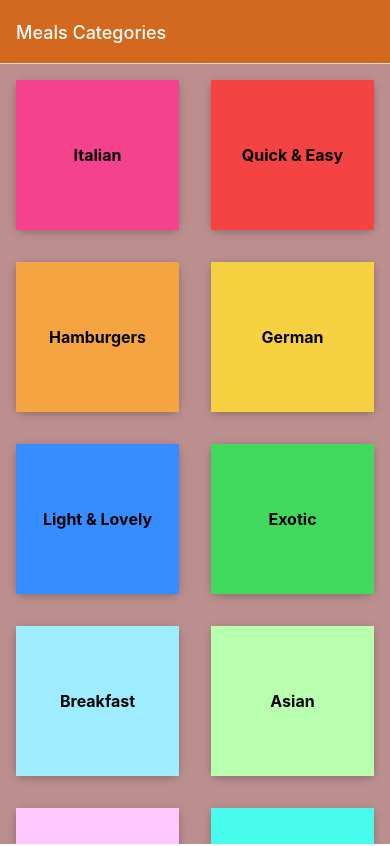
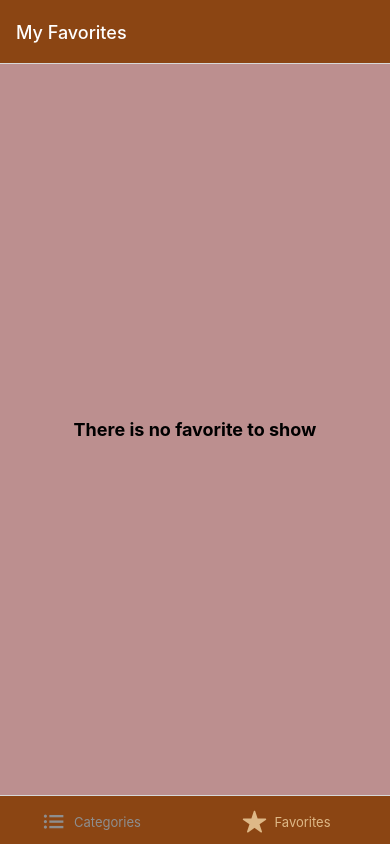
Before and after one commit to goingmyway243/UdemyReactNativeLearning, a React Native app: screen /MealsFavorite in a window 390 px wide. Built offline with nearby package versions, Linux system fonts and the light colour scheme.

Commit message:
Update Favorite Screen using ReactContext

```diff
--- a/App.js
+++ b/App.js
@@ -6,32 +6,79 @@ import { createNativeStackNavigator } from "@react-navigation/native-stack";
 import CategoriesScreen from "./screens/categories-screen";
 import OverviewScreen from "./screens/overview-screen";
 import DetailScreen from "./screens/detail-screen";
+import { createBottomTabNavigator } from "@react-navigation/bottom-tabs";
+import FavoriteScreen from "./screens/favorite-screen";
+import { Ionicons } from "@expo/vector-icons";
+import FavoriteContentProvider from "./store/context/FavoriteContext";
 
 const Stack = createNativeStackNavigator();
+const BottomTab = createBottomTabNavigator();
+
+function BottomTabNavigation() {
+  return (
+    <BottomTab.Navigator
+      screenOptions={{
+        headerStyle: { backgroundColor: "saddlebrown" },
+        headerTintColor: "white",
+        tabBarStyle: { backgroundColor: "saddlebrown" },
+        tabBarActiveTintColor: "burlywood",
+        tabBarLabelPosition: "beside-icon",
+      }}
+      sceneContainerStyle={{
+        backgroundColor: "rosybrown",
+      }}
+    >
+      <BottomTab.Screen
+        name="MealsCategory"
+        component={CategoriesScreen}
+        options={{
+          headerTitle: "All Categories",
+          tabBarIcon: ({ color, size }) => (
+            <Ionicons size={size} color={color} name="list" />
+          ),
+          tabBarLabel: "Categories",
+        }}
+      />
+      <BottomTab.Screen
+        name="MealsFavorite"
+        component={FavoriteScreen}
+        options={{
+          headerTitle: "My Favorites",
+          tabBarIcon: ({ color, size }) => (
+            <Ionicons size={size} color={color} name="star" />
+          ),
+          tabBarLabel: "Favorites",
+        }}
+      />
+    </BottomTab.Navigator>
+  );
+}
 
 export default function App() {
   return (
     <>
       <StatusBar style="light"></StatusBar>
+      <FavoriteContentProvider>
         <NavigationContainer>
           <Stack.Navigator
             screenOptions={{
-            headerStyle: { backgroundColor: "chocolate" },
+              headerStyle: { backgroundColor: "saddlebrown" },
               headerTintColor: "white",
               contentStyle: { backgroundColor: "rosybrown" },
             }}
           >
             <Stack.Screen
-            name="MealsCategories"
-            component={CategoriesScreen}
+              name="Home"
+              component={BottomTabNavigation}
               options={{
-              title: "Meals Categories",
+                headerShown: false,
               }}
             />
             <Stack.Screen name="MealsOverview" component={OverviewScreen} />
             <Stack.Screen name="MealsDetail" component={DetailScreen} />
           </Stack.Navigator>
         </NavigationContainer>
+      </FavoriteContentProvider>
     </>
   );
 }
--- a/babel.config.js
+++ b/babel.config.js
@@ -1,6 +1,14 @@
-module.exports = function(api) {
+module.exports = function (api) {
   api.cache(true);
   return {
-    presets: ['babel-preset-expo'],
+    presets: ["babel-preset-expo"],
+    plugins: [
+      [
+        "react-native-reanimated/plugin",
+        {
+          relativeSourceLocation: true,
+        },
+      ],
+    ],
   };
 };
--- /dev/null
+++ b/components/meal-list.js
@@ -0,0 +1,35 @@
+import { FlatList, StyleSheet, View } from "react-native";
+import MealItem from "./meal-item";
+
+export default function MealList({ mealData }) {
+  function renderMealItem(itemData) {
+    const item = itemData.item;
+
+    const mealItem = {
+      id: item.id,
+      title: item.title,
+      imageUrl: item.imageUrl,
+      duration: item.duration,
+      complexity: item.complexity,
+      affordability: item.affordability,
+    };
+
+    return <MealItem {...mealItem} />;
+  }
+
+  return (
+    <View style={styles.container}>
+      <FlatList
+        data={mealData}
+        renderItem={renderMealItem}
+        keyExtractor={(item) => item.id}
+      />
+    </View>
+  );
+}
+
+const styles = StyleSheet.create({
+  container: {
+    flex: 1,
+  },
+});
--- a/package.json
+++ b/package.json
@@ -9,6 +9,8 @@
     "web": "expo start --web"
   },
   "dependencies": {
+    "@react-navigation/bottom-tabs": "^6.5.8",
+    "@react-navigation/drawer": "^6.6.3",
     "@react-navigation/native": "^6.1.7",
     "@react-navigation/native-stack": "^6.9.13",
     "expo": "~48.0.18",
@@ -18,6 +20,8 @@
     "expo-status-bar": "~1.4.4",
     "react": "18.2.0",
     "react-native": "0.71.8",
+    "react-native-gesture-handler": "~2.9.0",
+    "react-native-reanimated": "~2.14.4",
     "react-native-safe-area-context": "4.5.0",
     "react-native-screens": "~3.20.0"
   },
--- a/screens/detail-screen.js
+++ b/screens/detail-screen.js
@@ -1,27 +1,40 @@
-import { useLayoutEffect } from "react";
+import { useContext, useLayoutEffect } from "react";
 import { Image, ScrollView, StyleSheet, Text, View } from "react-native";
 import DetailItem from "../components/detail-item";
 import List from "../components/detail-screen/list";
 import Subtitle from "../components/detail-screen/subtitle";
 import IconButton from "../components/icon-button";
 import { MEALS } from "../data/dummy-data";
+import { FavoriteContext } from "../store/context/FavoriteContext";
 
 export default function DetailScreen({ route, navigation }) {
   const { mealId } = route.params;
 
+  const favContext = useContext(FavoriteContext);
+
   const mealItem = MEALS.find((meal) => meal.id === mealId);
 
-  function onMarkingPressHandler() {
-    console.log("marked!");
+  const isFavMeal = favContext.ids.includes(mealId);
+
+  function onFavoritePressHandler() {
+    if (isFavMeal) {
+      favContext.removeFavorite(mealId);
+    } else {
+      favContext.addFavorite(mealId);
+    }
   }
 
   useLayoutEffect(() => {
     navigation.setOptions({
       headerRight: () => (
-        <IconButton name="star" color="white" onPress={onMarkingPressHandler} />
+        <IconButton
+          name={isFavMeal ? "star" : "star-outline"}
+          color="white"
+          onPress={onFavoritePressHandler}
+        />
       ),
     });
-  }, [navigation, onMarkingPressHandler]);
+  }, [navigation, onFavoritePressHandler]);
 
   return (
     <ScrollView style={styles.rootContainer}>
--- /dev/null
+++ b/screens/favorite-screen.js
@@ -0,0 +1,33 @@
+import { useContext } from "react";
+import { StyleSheet, Text, View } from "react-native";
+import MealList from "../components/meal-list";
+import { MEALS } from "../data/dummy-data";
+import { FavoriteContext } from "../store/context/FavoriteContext";
+
+export default function FavoriteScreen() {
+  const favContext = useContext(FavoriteContext);
+
+  const mealData = MEALS.filter((meal) => favContext.ids.includes(meal.id));
+
+  if (mealData.length === 0) {
+    return (
+      <View style={styles.emptyContainer}>
+        <Text style={styles.emptyText}>There is no favorite to show</Text>
+      </View>
+    );
+  }
+
+  return <MealList mealData={mealData} />;
+}
+
+const styles = StyleSheet.create({
+  emptyContainer: {
+    flex: 1,
+    alignItems: "center",
+    justifyContent: "center",
+  },
+  emptyText: {
+    fontSize: 18,
+    fontWeight: "bold",
+  },
+});
--- a/screens/overview-screen.js
+++ b/screens/overview-screen.js
@@ -1,6 +1,5 @@
 import { useLayoutEffect } from "react";
-import { FlatList, StyleSheet, Text, View } from "react-native";
-import MealItem from "../components/meal-item";
+import MealList from "../components/meal-list";
 import { CATEGORIES, MEALS } from "../data/dummy-data";
 
 export default function OverviewScreen({ route, navigation }) {
@@ -20,34 +19,5 @@ export default function OverviewScreen({ route, navigation }) {
     });
   }, [categoryId, navigation]);
 
-  function renderMealItem(itemData) {
-    const item = itemData.item;
-
-    const mealItem = {
-      id: item.id,
-      title: item.title,
-      imageUrl: item.imageUrl,
-      duration: item.duration,
-      complexity: item.complexity,
-      affordability: item.affordability,
-    };
-
-    return <MealItem {...mealItem} />;
-  }
-
-  return (
-    <View style={styles.container}>
-      <FlatList
-        data={mealData}
-        renderItem={renderMealItem}
-        keyExtractor={(item) => item.id}
-      />
-    </View>
-  );
+  return <MealList mealData={mealData} />;
 }
-
-const styles = StyleSheet.create({
-  container: {
-    flex: 1,
-  },
-});
--- /dev/null
+++ b/store/context/FavoriteContext.js
@@ -0,0 +1,33 @@
+import { createContext, useState } from "react";
+
+export const FavoriteContext = createContext({
+  ids: [],
+  addFavorite: (id) => {},
+  removeFavorite: (id) => {},
+});
+
+export default function FavoriteContentProvider({ children }) {
+  const [favoriteIds, setFavoriteIds] = useState([]);
+
+  function addFavorite(id) {
+    setFavoriteIds((currentFavIds) => [...currentFavIds, id]);
+  }
+
+  function removeFavorite(id) {
+    setFavoriteIds((currentFavIds) =>
+      currentFavIds.filter((favId) => favId !== id)
+    );
+  }
+
+  const value = {
+    ids: favoriteIds,
+    addFavorite: addFavorite,
+    removeFavorite: removeFavorite,
+  };
+
+  return (
+    <FavoriteContext.Provider value={value}>
+      {children}
+    </FavoriteContext.Provider>
+  );
+}
```
Also changed, not shown: 1 other file (tests, documents, lock files or other folders). Lines whose indentation alone changed are shown as unchanged.
